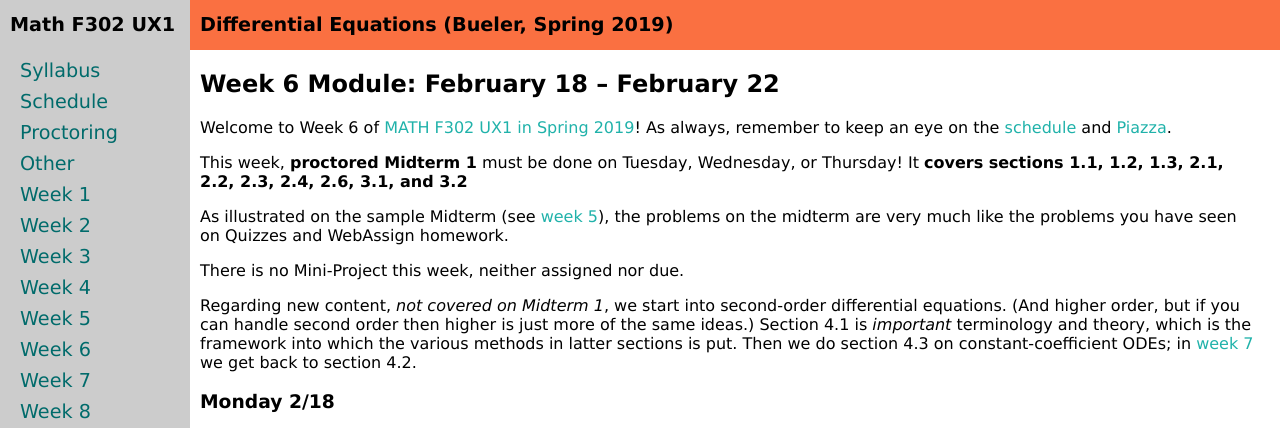
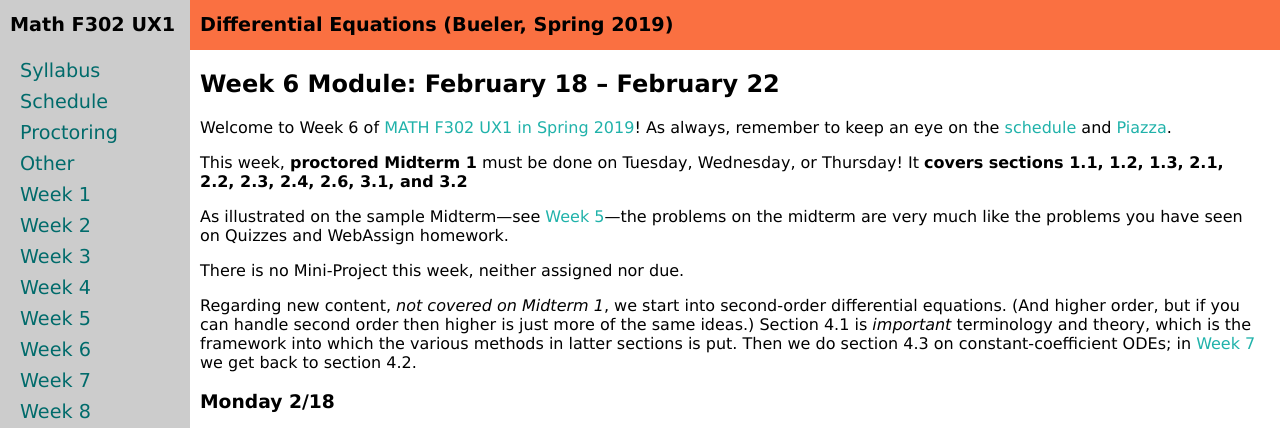
Before and after one commit to bueler/math302, a Jekyll site: the page built from week6.md, in a window 1280 px wide and 1041 px high. Shown: the top 428 px of the window. Built offline with Jekyll 4.4.1, drawn with Linux system fonts in a browser that asks for light colours.

Commit message:
minor: capitalization

```diff
--- a/week6.md
+++ b/week6.md
@@ -9,11 +9,11 @@ Welcome to Week 6 of [MATH F302 UX1 in Spring 2019](index.html)!  As always, rem
 
 This week, **proctored Midterm 1** must be done on Tuesday, Wednesday, or Thursday!  It **covers sections 1.1, 1.2, 1.3, 2.1, 2.2, 2.3, 2.4, 2.6, 3.1, and 3.2**
 
-As illustrated on the sample Midterm (see [week 5](week5)), the problems on the midterm are very much like the problems you have seen on Quizzes and WebAssign homework.
+As illustrated on the sample Midterm---see [Week 5](week5)---the problems on the midterm are very much like the problems you have seen on Quizzes and WebAssign homework.
 
 There is no Mini-Project this week, neither assigned nor due.
 
-Regarding new content, _not covered on Midterm 1_, we start into second-order differential equations.  (And higher order, but if you can handle second order then higher is just more of the same ideas.)  Section 4.1 is _important_ terminology and theory, which is the framework into which the various methods in latter sections is put.  Then we do section 4.3 on constant-coefficient ODEs; in [week 7](week7) we get back to section 4.2.
+Regarding new content, _not covered on Midterm 1_, we start into second-order differential equations.  (And higher order, but if you can handle second order then higher is just more of the same ideas.)  Section 4.1 is _important_ terminology and theory, which is the framework into which the various methods in latter sections is put.  Then we do section 4.3 on constant-coefficient ODEs; in [Week 7](week7) we get back to section 4.2.
 
 ### Monday 2/18
 * blank slides for section 4.1 _BUELER TODO_
```
